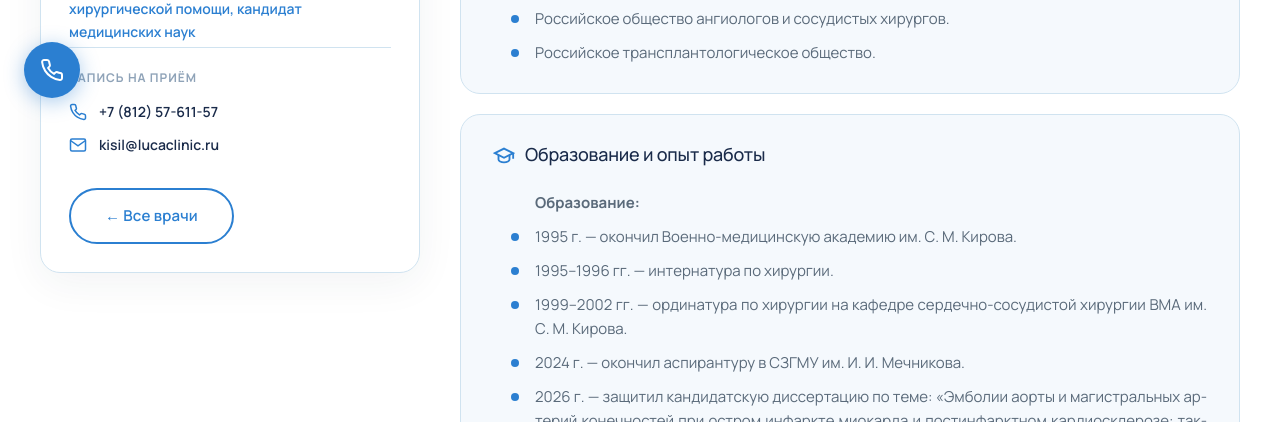
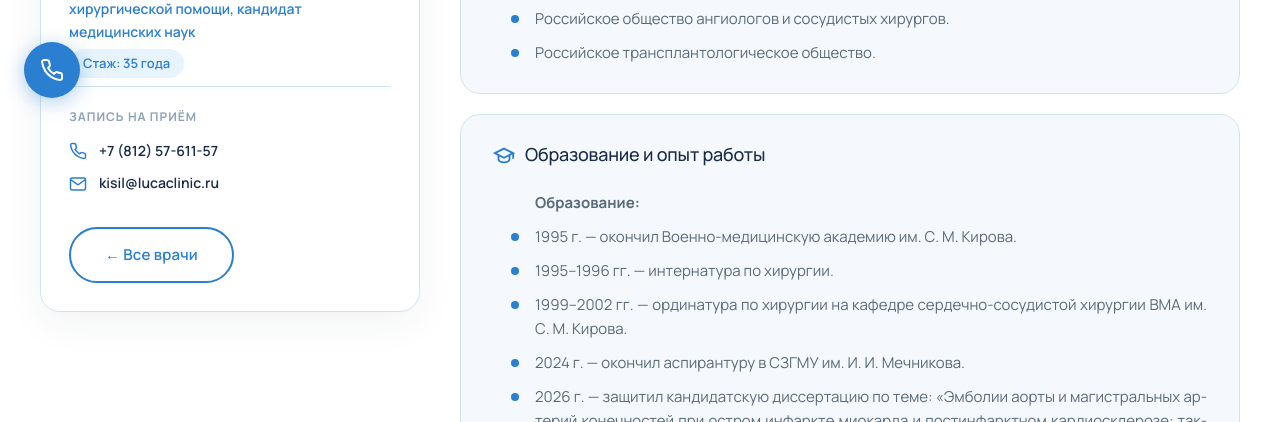
Before and after one commit to LucaEndurocenter/LucaEndurocenter.github.io, a website: page doctor-kisil.html in a window 1280 px wide. Shown: the part 678-1100 px from the top of the page. Drawn offline with Linux system fonts and the light colour scheme.

Commit message:
Update doctor-kisil.html

```diff
--- a/doctor-kisil.html
+++ b/doctor-kisil.html
@@ -103,7 +103,7 @@
             <div class="profile-card-body">
               <h3>Кисиль Юрий Васильевич</h3>
               <p class="profile-card-role">Заместитель главного врача по хирургической помощи, кандидат медицинских наук</p>
-
+              <p class="profile-card-exp">Стаж: 35 года</p>
               <div class="profile-contacts">
                 <p class="profile-contacts-title">Запись на приём</p>
                 <div class="profile-contact-item">
```
